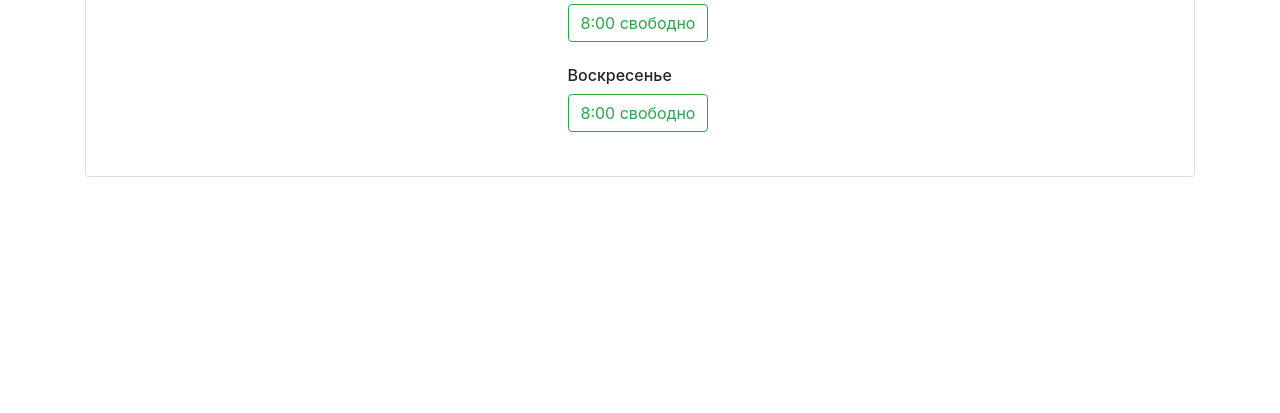
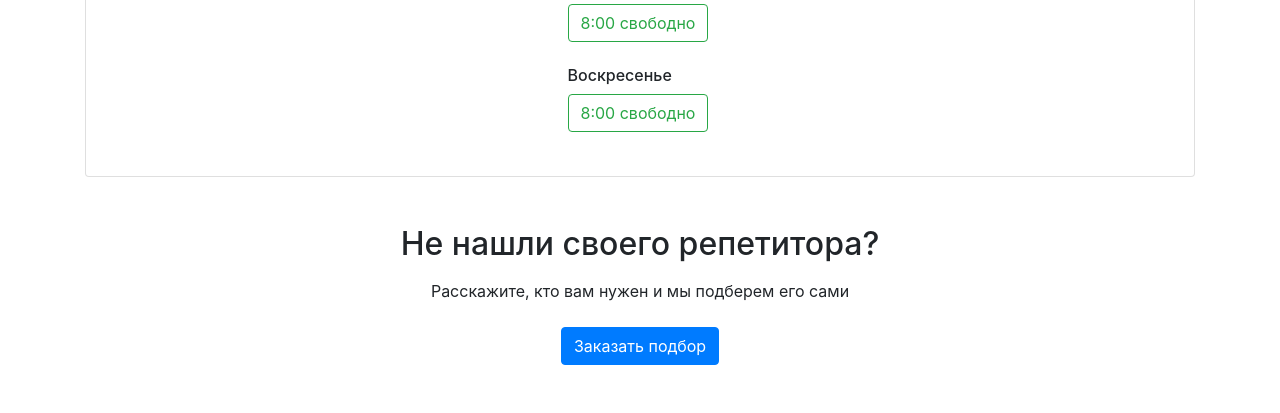
Before and after one commit to temo4kin/Project_2, a Flask app: page /profile/1 in a window 1280 px wide. Shown: the part 989-1402 px from the top of the page. Before the commit the page ends 1166 px from the top, so only its background shows below. Run offline with Flask 2, Linux system fonts and the light colour scheme; some libraries are stand-ins or nearby versions.

Commit message:
Создание страниц подбора репетитора и бронирования урока

```diff
--- a/app.py
+++ b/app.py
@@ -45,8 +45,8 @@ def request_done():
     return render_template("request_done.html")
 
 
-@app.route('/booking')
-def booking():
+@app.route('/booking/<teacher_id>/<day>/<time>')
+def booking(teacher_id, day, time):
     return render_template("booking.html")
 
 
--- a/templates/base.html
+++ b/templates/base.html
@@ -20,7 +20,7 @@
             <a class="nav-link" href="/all">Все репетиторы</a>
           </li>
           <li class="nav-item">
-            <a class="nav-link" href="#">Заявка на подбор</a>
+            <a class="nav-link" href="/request">Заявка на подбор</a>
           </li>
         </ul>
       </div>
@@ -32,6 +32,16 @@
 
 {% block container %} {% endblock %}
 
+      <h2 class="text-center mt-5 mb-3">Не нашли своего репетитора?</h2>
+    <p class="text-center mb-4">Расскажите, кто вам нужен и мы подберем его сами</p>
+    <div class="text-center pb-5">
+        <a href="/request" class="btn btn-primary">Заказать подбор</a>
+    </div>
+
+
+
+  </main>
+
   <script src="https://code.jquery.com/jquery-3.2.1.slim.min.js" integrity="sha384-KJ3o2DKtIkvYIK3UENzmM7KCkRr/rE9/Qpg6aAZGJwFDMVNA/GpGFF93hXpG5KkN" crossorigin="anonymous"></script>
   <script src="https://cdnjs.cloudflare.com/ajax/libs/popper.js/1.12.9/umd/popper.min.js" integrity="sha384-ApNbgh9B+Y1QKtv3Rn7W3mgPxhU9K/ScQsAP7hUibX39j7fakFPskvXusvfa0b4Q" crossorigin="anonymous"></script>
   <script src="https://maxcdn.bootstrapcdn.com/bootstrap/4.0.0/js/bootstrap.min.js" integrity="sha384-JZR6Spejh4U02d8jOt6vLEHfe/JQGiRRSQQxSfFWpi1MquVdAyjUar5+76PVCmYl" crossorigin="anonymous"></script>
--- a/templates/profile.html
+++ b/templates/profile.html
@@ -22,7 +22,7 @@
               <h4 class="mb-4 mt-5">Записаться на пробный урок</h4>
               {% for key, value in work_week.items() %}
               <h6 class="mt-4">{{ weekdays[key] }}</h6>
-              {% if (value|length) == 0 %}<p>Нет свободных уроков</p>{% else %}{% for times in value %}<a href="#" class="btn btn-outline-success mr-2">{{ times }} свободно</a>{% endfor %}{% endif %}
+              {% if (value|length) == 0 %}<p>Нет свободных уроков</p>{% else %}{% for times in value %}<a href="/booking/{{ teachers[uin]['id'] }}/{{ key }}/{{ times }}" class="btn btn-outline-success mr-2">{{ times }} свободно</a>{% endfor %}{% endif %}
               {% endfor %}
             </section>
 
```
Also changed, not shown: templates/all.html (+0 -11 lines), templates/goal.html (+0 -9 lines), templates/index.html (+0 -11 lines).
